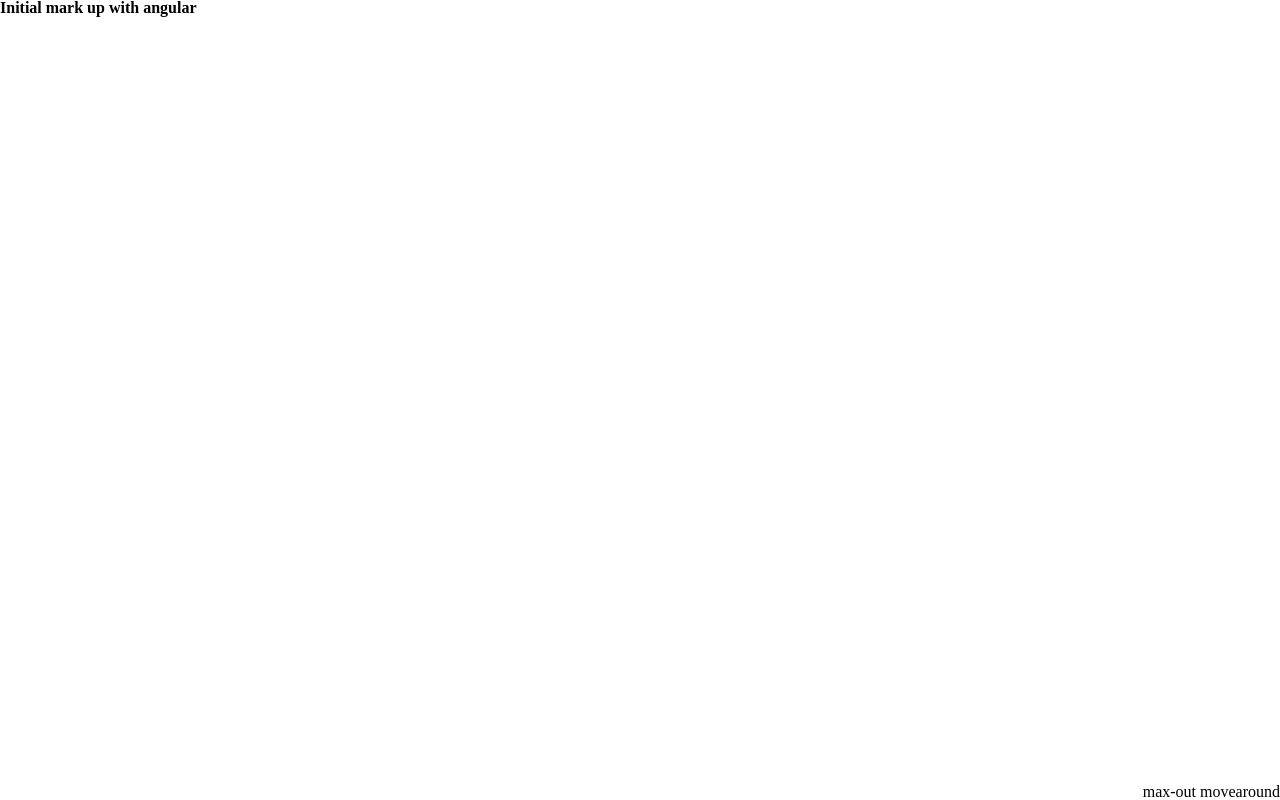
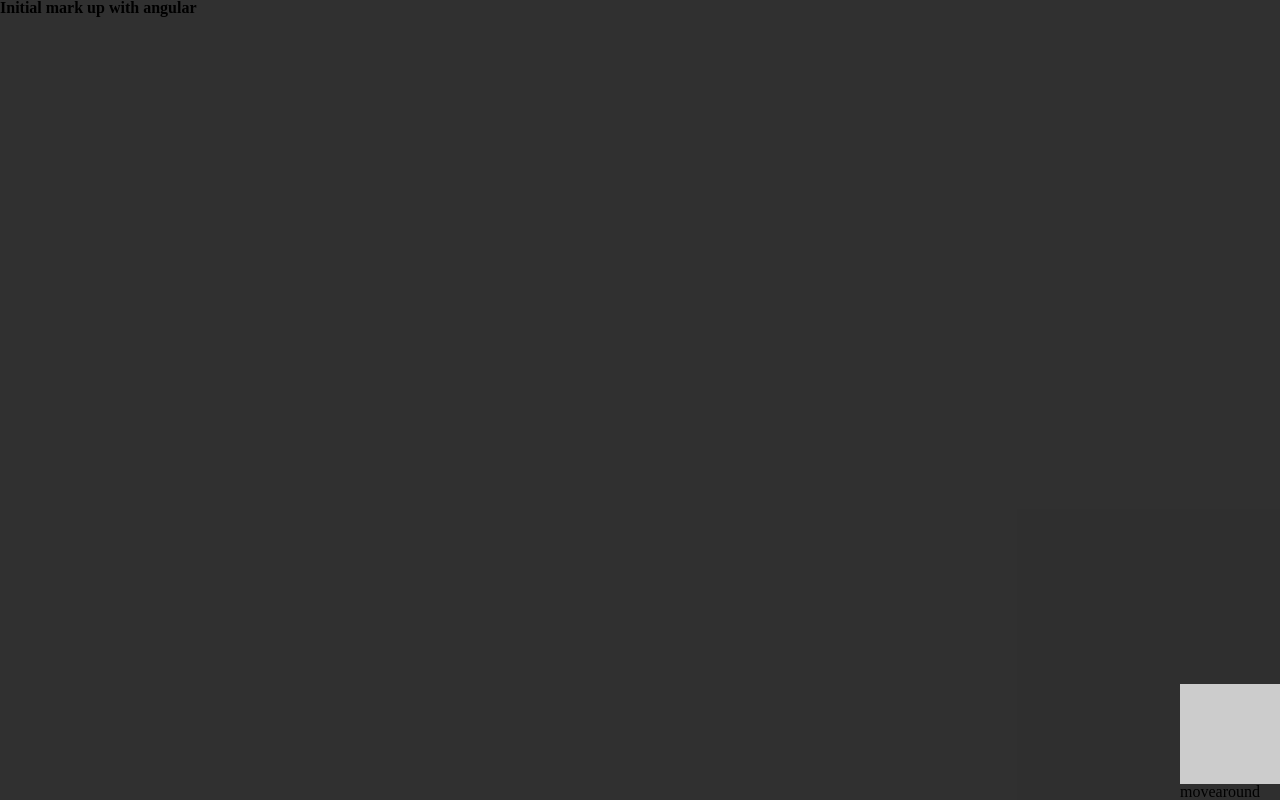
Before and after one commit to Christopher8979/presentation, a website: page web-content/index.html in a window 1280 px wide. Drawn offline with Linux system fonts and the light colour scheme.

Commit message:
Minimap functionality

```diff
--- a/web-content/css/main.css
+++ b/web-content/css/main.css
@@ -1,6 +1,9 @@
+body {
+    background: #3d3d3d;
+}
+
 .wrapper {
     position: fixed;
-    top: 0;
     width: 100%;
     height: 100%;
 }
@@ -10,3 +13,26 @@
     bottom: 0;
     right: 0;
 }
+
+.wrapper .mini-map {
+    width: 100px;
+    height: 100px;
+    background-color: #ccc;
+    display: block;
+}
+
+.wrapper .slides-holder {
+    background: rgba(0, 0, 0, 0.22);
+    position: absolute;
+    width: 70%;
+    height: 50%;
+    top: 25%;
+    left: 15%;
+}
+
+.wrapper.maxed-out .slides-holder {
+    width: 100%;
+    height: 100%;
+    top: 0;
+    left: 0;
+}
--- a/web-content/js/app.js
+++ b/web-content/js/app.js
@@ -8,10 +8,14 @@ angular.module('presentation', [])
         return {
             restrict: 'EA',
             replace: true,
-            templateUrl:'../partials/container.html',
-            compile: function(element, attr) {
-                element.addClass('maxed-out');
-                return function() {}
+            templateUrl: '../partials/container.html',
+            compile: function(element, attributes) {
+                return function(scope, elem, attr) {
+                    scope.maxed = true;
+                    scope.toggleScreen = function() {
+                        scope.maxed = !scope.maxed;
+                    };
+                }
             }
         }
     }]);
--- a/web-content/partials/container.html
+++ b/web-content/partials/container.html
@@ -1,6 +1,9 @@
-<div class="wrapper">
+<div class="wrapper" ng-class="{'maxed-out' : maxed}">
+    <div class="slides-holder">
+
+    </div>
     <div class="action-bar">
-        <span>max-out</span>
+        <span class="mini-map" ng-click="toggleScreen()"></span>
         <span>movearound</span>
     </div>
 </div>
```
